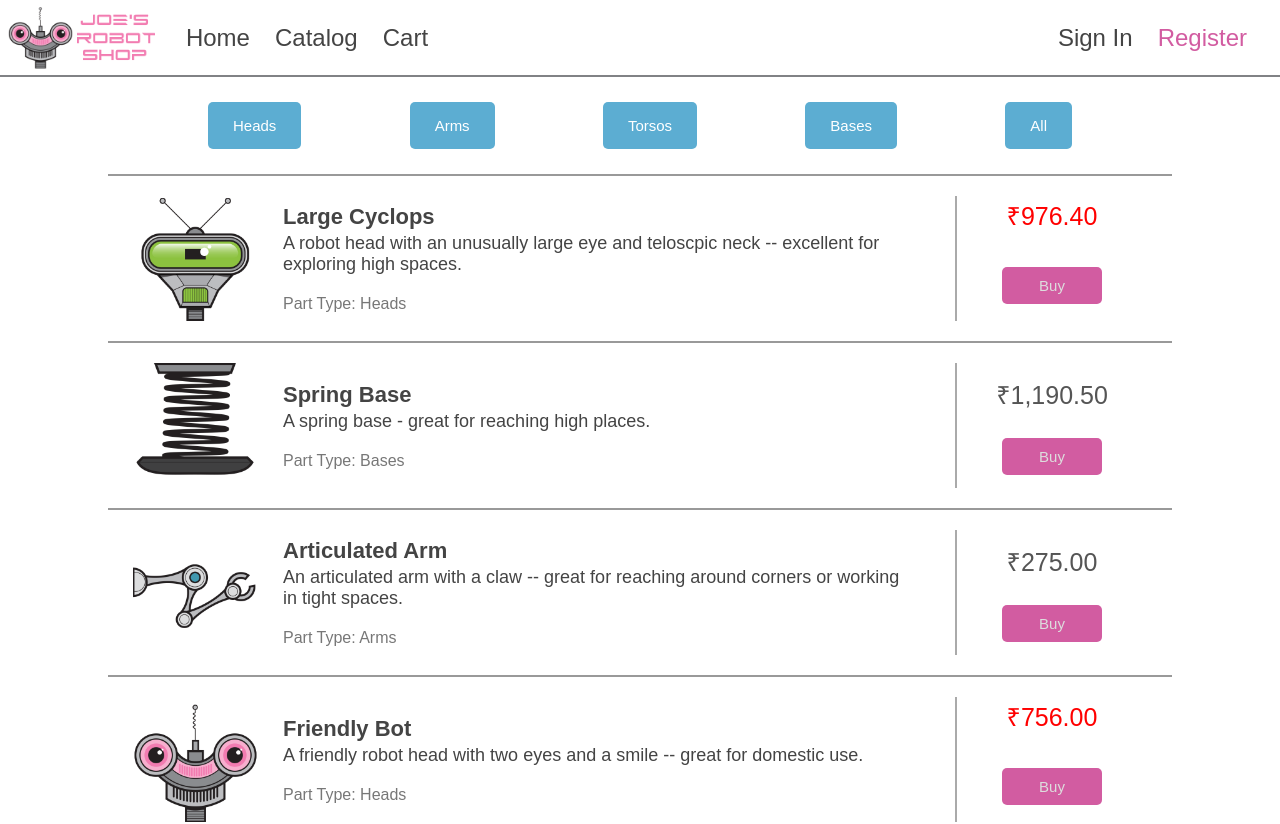
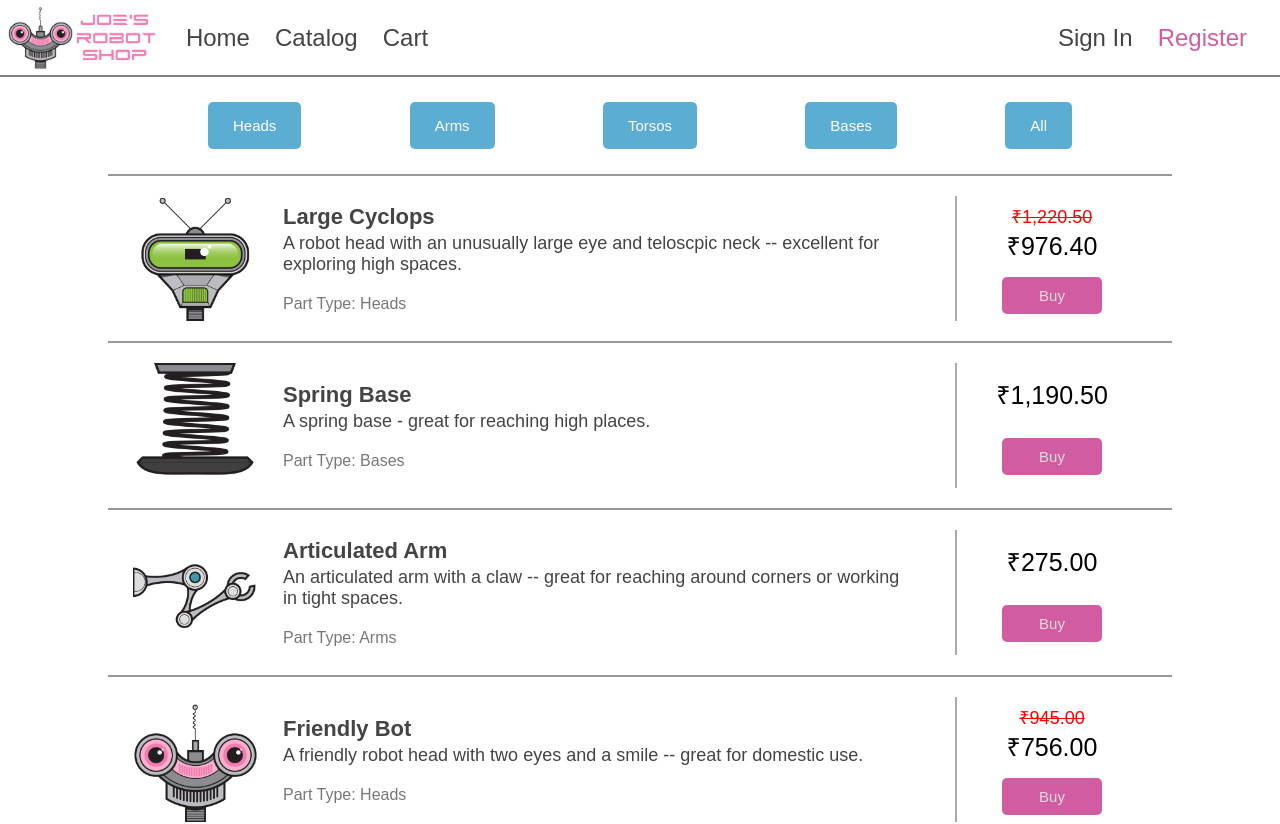
Before and after one commit to sarthakm10/Angular-Learning-Project, an Angular app: page / in a window 1280 px wide. Shown: the top 824 px of the page. Built offline with nearby package versions, Linux system fonts and the light colour scheme.

Commit message:
added ngClass and ngStyle

```diff
--- a/src/app/catalog/catalog.component.css
+++ b/src/app/catalog/catalog.component.css
@@ -64,7 +64,7 @@
   justify-content: space-around;
   align-items: center;
   min-width: 190px;
-  color: #555;
+  color: black;
   border-left: 2px solid #aaa;
   margin-left: 50px;
 }
@@ -75,6 +75,11 @@
 }
 
 .discount {
-  color: red;
+  color: black;
   margin-top: -15px;
 }
+
+.strikethrough {
+  text-decoration: line-through;
+  font-size: 18px;
+}
--- a/src/app/catalog/catalog.component.html
+++ b/src/app/catalog/catalog.component.html
@@ -31,7 +31,23 @@
           </div>
         </div>
         <div class="price">
-          <div *ngIf="product.discount === 0">{{ product?.price | currency:'INR' }}</div>
+          <!-- [ngClass] is a directive that allows you to add or remove classes based on conditions -->
+          <!-- it takes an object where the keys are the class names and the values are boolean expressions
+            that determine whether the class should be applied or not. -->
+          <!-- [ngClass] is used to conditionally apply a class based on a condition -->
+          <!-- if product.discount is greater than 0, the strikethrough class will be applied -->
+          <!-- <div [ngClass]="{ strikethrough: product.discount > 0 }"> -->
+          <div
+            [ngStyle]="{color : product.discount > 0 ? 'red' : ' '}"
+            [ngClass]="getDiscountedClass(product)">
+            <!-- getDiscountedClass is a method that returns the class name based on the condition -->
+            <!-- this is an example of method binding -->
+            <!-- if product.discount is greater than 0, the strikethrough class will be applied -->
+            <!-- if product.discount is not greater than 0, no class will be applied -->
+          <!-- <div [class.strikethrough]="product.discount > 0"> -->
+            <!-- [class.strikethrough] this is called class binding -->
+            {{ product?.price | currency:'INR' }}
+          </div>
           <div *ngIf="product.discount > 0" class="discount">
             {{ (product?.price * (1 - product?.discount)) | currency:'INR' }}
           </div>
--- a/src/app/catalog/catalog.component.ts
+++ b/src/app/catalog/catalog.component.ts
@@ -188,7 +188,7 @@ export class CatalogComponent {
       ];
     }
 
-    getImageUrl(product: any) {
+    getImageUrl(product: IProduct) {
       if (!product) return '';
       return '/assets/images/robot-parts/' + product.imageName;
     }
@@ -198,4 +198,8 @@ export class CatalogComponent {
       ? this.products
       : this.products.filter((product: any) => product.category === this.filter);
   }
+
+    getDiscountedClass(product: IProduct){
+      return product.discount > 0 ? ['strikethrough'] : [];
+    }
 }
```
